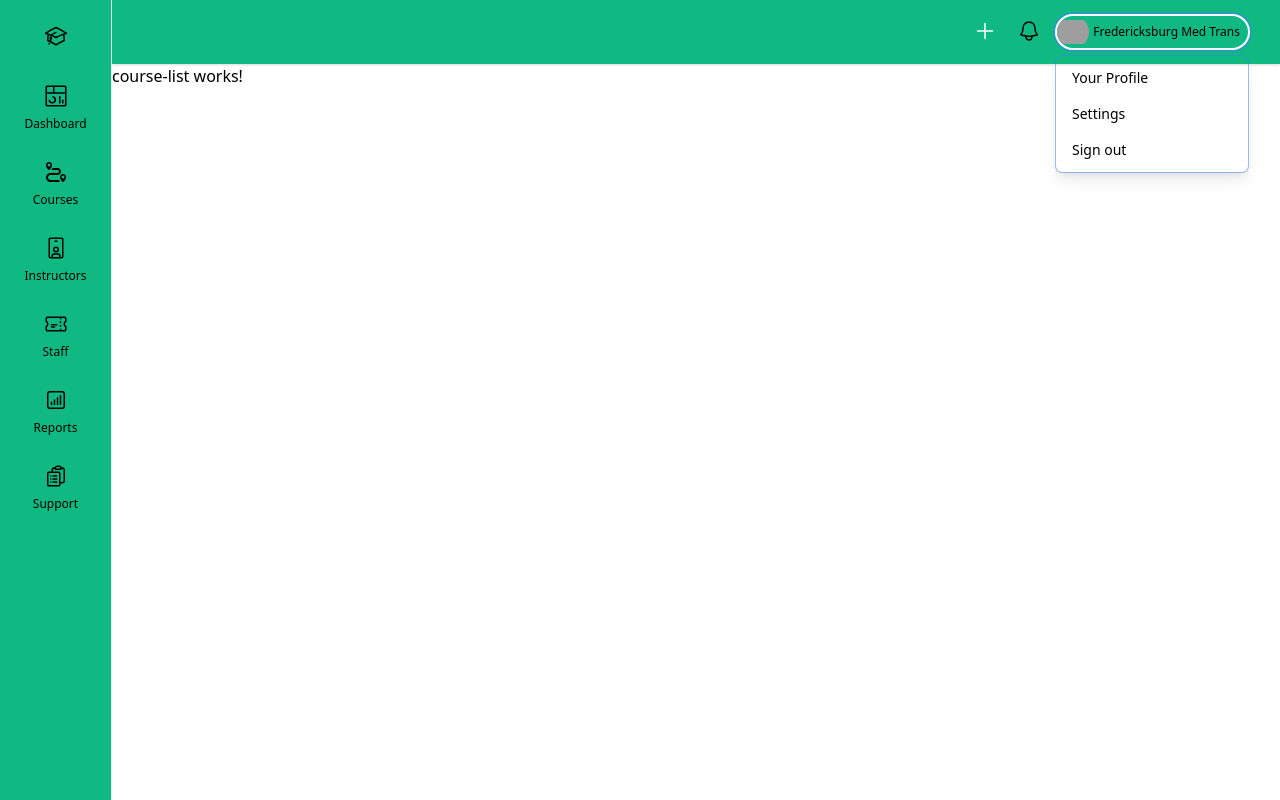
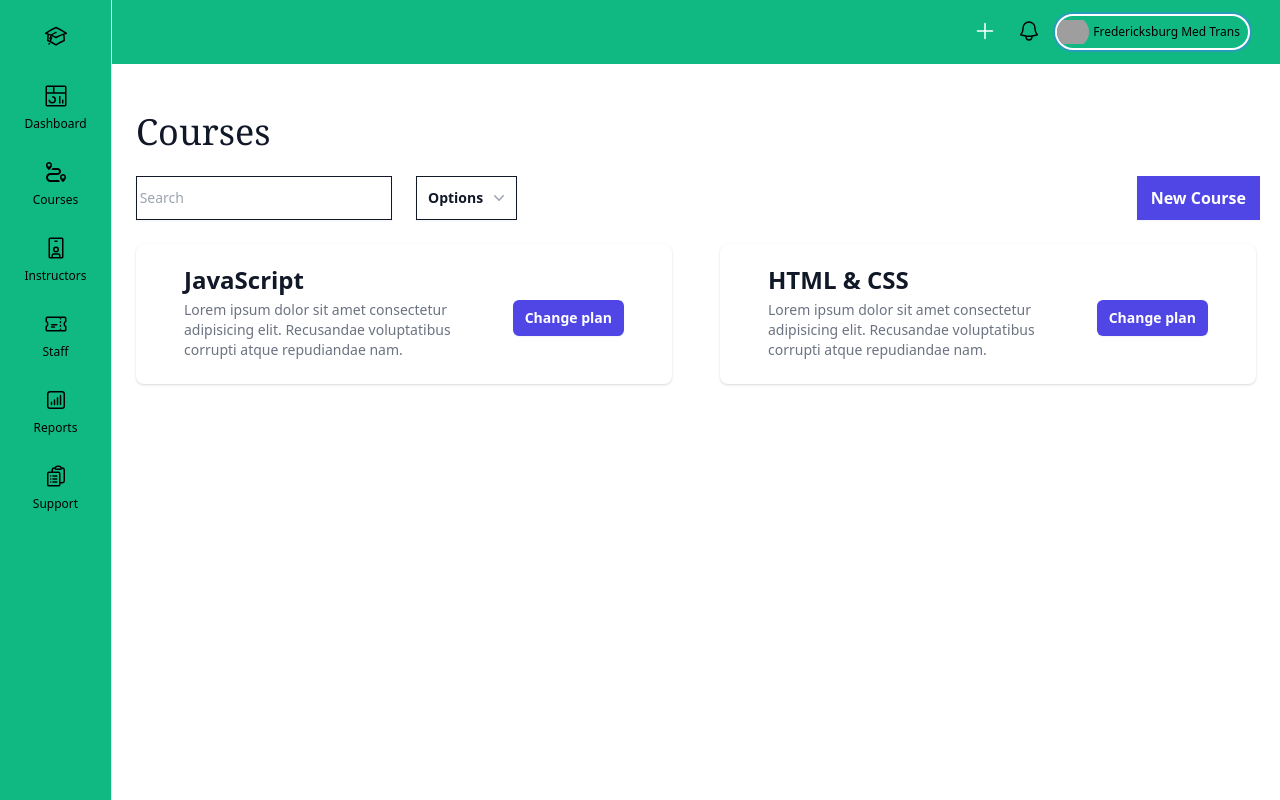
Before and after one commit to 1TaimoorSajjad/LMS-Design, an Angular app: page /courses in a window 1280 px wide. Built offline with nearby package versions, Linux system fonts and the light colour scheme; grey boxes are pictures that could not be loaded.

Commit message:
Created the screen for the courses, added the search bar, list of courses and button to add a new course

```diff
--- a/src/app/app-routing.module.ts
+++ b/src/app/app-routing.module.ts
@@ -14,7 +14,10 @@ const routes: Routes = [
   },
   {
     path: 'courses', component: CourseListComponent
-  }
+  },
+  {
+    path: 'add-course', component: AddCourseComponent
+  },
 ];
 
 @NgModule({
--- a/src/app/components/courses/course-list/course-list.component.html
+++ b/src/app/components/courses/course-list/course-list.component.html
@@ -1 +1,110 @@
-<p>course-list works!</p>
+<div class="flex items-center">
+    <div class="h-full w-screen bg-white">
+        <div class="bg-white h-screen">
+            <!-- Heading -->
+            <div class="flex justify-between">
+                <div class="text-4xl ml-6 mt-6 py-6 font-serif text-gray-900">
+                    Courses
+                </div>
+            </div>
+            <!-- Search and Buttons -->
+            <div class="flex justify-between">
+                <div class="flex items-end">
+                    <div class="ml-6">
+                        <label for="search" class="block text-medium font-medium leading-6 text-gray-900"></label>
+                        <div class="relative  flex items-center">
+                            <input type="text" name="search" id="search" placeholder=" Search"
+                                class="block w-64 border-0 py-2.5  text-gray-900 shadow-sm ring-1 ring-inset ring-gray-900 placeholder:text-gray-400   sm:text-sm sm:leading-6">
+                            <div class="absolute inset-y-0 right-0 flex py-1.5 pr-1.5">
+                            </div>
+                        </div>
+                    </div>
+                    <div class="relative inline-block text-left px-6">
+                        <div>
+                            <button type="button"
+                                class="inline-flex w-full justify-center gap-x-1.5  bg-white px-3 py-3 text-sm font-semibold text-gray-900 shadow-sm ring-1 ring-inset ring-gray-900 hover:bg-gray-50"
+                                id="menu-button" aria-expanded="true" aria-haspopup="true">
+                                Options
+                                <svg class="-mr-1 h-5 w-5 text-gray-400" viewBox="0 0 20 20" fill="currentColor"
+                                    aria-hidden="true">
+                                    <path fill-rule="evenodd"
+                                        d="M5.23 7.21a.75.75 0 011.06.02L10 11.168l3.71-3.938a.75.75 0 111.08 1.04l-4.25 4.5a.75.75 0 01-1.08 0l-4.25-4.5a.75.75 0 01.02-1.06z"
+                                        clip-rule="evenodd" />
+                                </svg>
+                            </button>
+                        </div>
+
+                        <!--
+                          Dropdown menu, show/hide based on menu state.
+
+                          Entering: "transition ease-out duration-100"
+                            From: "transform opacity-0 scale-95"
+                            To: "transform opacity-100 scale-100"
+                          Leaving: "transition ease-in duration-75"
+                            From: "transform opacity-100 scale-100"
+                            To: "transform opacity-0 scale-95"
+                        -->
+                        <div class="absolute hidden right-0 z-10 mt-2 w-56 origin-top-right rounded-md bg-white shadow-lg ring-1 ring-black ring-opacity-5 focus:outline-none"
+                            role="menu" aria-orientation="vertical" aria-labelledby="menu-button" tabindex="-1">
+                            <div class="py-1" role="none">
+                                <!-- Active: "bg-gray-100 text-gray-900", Not Active: "text-gray-700" -->
+                                <a href="#" class="text-gray-700 block px-4 py-2 text-sm" role="menuitem" tabindex="-1"
+                                    id="menu-item-0">Account settings</a>
+                                <a href="#" class="text-gray-700 block px-4 py-2 text-sm" role="menuitem" tabindex="-1"
+                                    id="menu-item-1">Support</a>
+                                <a href="#" class="text-gray-700 block px-4 py-2 text-sm" role="menuitem" tabindex="-1"
+                                    id="menu-item-2">License</a>
+                                <form method="POST" action="#" role="none">
+                                    <button type="submit" class="text-gray-700 block w-full px-4 py-2 text-left text-sm"
+                                        role="menuitem" tabindex="-1" id="menu-item-3">Sign out</button>
+                                </form>
+                            </div>
+                        </div>
+                    </div>
+                </div>
+                <div class="mr-5">
+                    <button type=" button" routerLink="/add-course"
+                        class=" bg-indigo-600 px-3.5 py-2.5 text-medium font-semibold text-white shadow-sm hover:bg-indigo-500 focus-visible:outline focus-visible:outline-2 focus-visible:outline-offset-2 focus-visible:outline-indigo-600">
+                        New Course</button>
+                </div>
+            </div>
+            <!-- Course List -->
+            <div class="flex">
+                <div class="bg-white shadow sm:rounded-lg m-6 px-6">
+                    <div class="px-4 py-5 sm:p-6">
+                        <h3 class="text-medium text-2xl font-semibold leading-6 text-gray-900">JavaScript</h3>
+                        <div class="mt-2 sm:flex sm:items-start sm:justify-between">
+                            <div class="max-w-xl text-sm text-gray-500">
+                                <p>Lorem ipsum dolor sit amet consectetur adipisicing elit. Recusandae voluptatibus
+                                    corrupti
+                                    atque repudiandae nam.</p>
+                            </div>
+                            <div class="mt-5 sm:ml-6 sm:mt-0 sm:flex sm:flex-shrink-0 sm:items-center">
+                                <button type="button"
+                                    class="inline-flex items-center rounded-md bg-indigo-600 px-3 py-2 text-sm font-semibold text-white shadow-sm hover:bg-indigo-500 focus-visible:outline focus-visible:outline-2 focus-visible:outline-offset-2 focus-visible:outline-indigo-500">Change
+                                    plan</button>
+                            </div>
+                        </div>
+                    </div>
+                </div>
+                <div class="bg-white shadow sm:rounded-lg m-6 px-6">
+                    <div class="px-4 py-5 sm:p-6">
+                        <h3 class="text-medium text-2xl font-semibold leading-6 text-gray-900">HTML & CSS</h3>
+                        <div class="mt-2 sm:flex sm:items-start sm:justify-between">
+                            <div class="max-w-xl text-sm text-gray-500">
+                                <p>Lorem ipsum dolor sit amet consectetur adipisicing elit. Recusandae voluptatibus
+                                    corrupti
+                                    atque repudiandae nam.</p>
+                            </div>
+                            <div class="mt-5 sm:ml-6 sm:mt-0 sm:flex sm:flex-shrink-0 sm:items-center">
+                                <button type="button"
+                                    class="inline-flex items-center rounded-md bg-indigo-600 px-3 py-2 text-sm font-semibold text-white shadow-sm hover:bg-indigo-500 focus-visible:outline focus-visible:outline-2 focus-visible:outline-offset-2 focus-visible:outline-indigo-500">Change
+                                    plan</button>
+                            </div>
+                        </div>
+                    </div>
+                </div>
+            </div>
+        </div>
+    </div>
+</div>
--- a/src/app/components/header/header.component.html
+++ b/src/app/components/header/header.component.html
@@ -160,7 +160,7 @@
                   From: "transform opacity-100 scale-100"
                   To: "transform opacity-0 scale-95"
               -->
-                    <div class="absolute right-0 z-10 mt-2 w-48 origin-top-right rounded-md bg-header-base py-1 shadow-lg ring-1 ring-main-base focus:outline-none"
+                    <div class="absolute hidden right-0 z-10 mt-2 w-48 origin-top-right rounded-md bg-header-base py-1 shadow-lg ring-1 ring-main-base focus:outline-none"
                         role="menu" aria-orientation="vertical" aria-labelledby="user-menu-button" tabindex="-1">
                         <!-- Active: "bg-gray-100", Not Active: "" -->
                         <a href="#" class="block px-4 py-2 text-sm text-header-light hover:text-header-hover-light"
```
